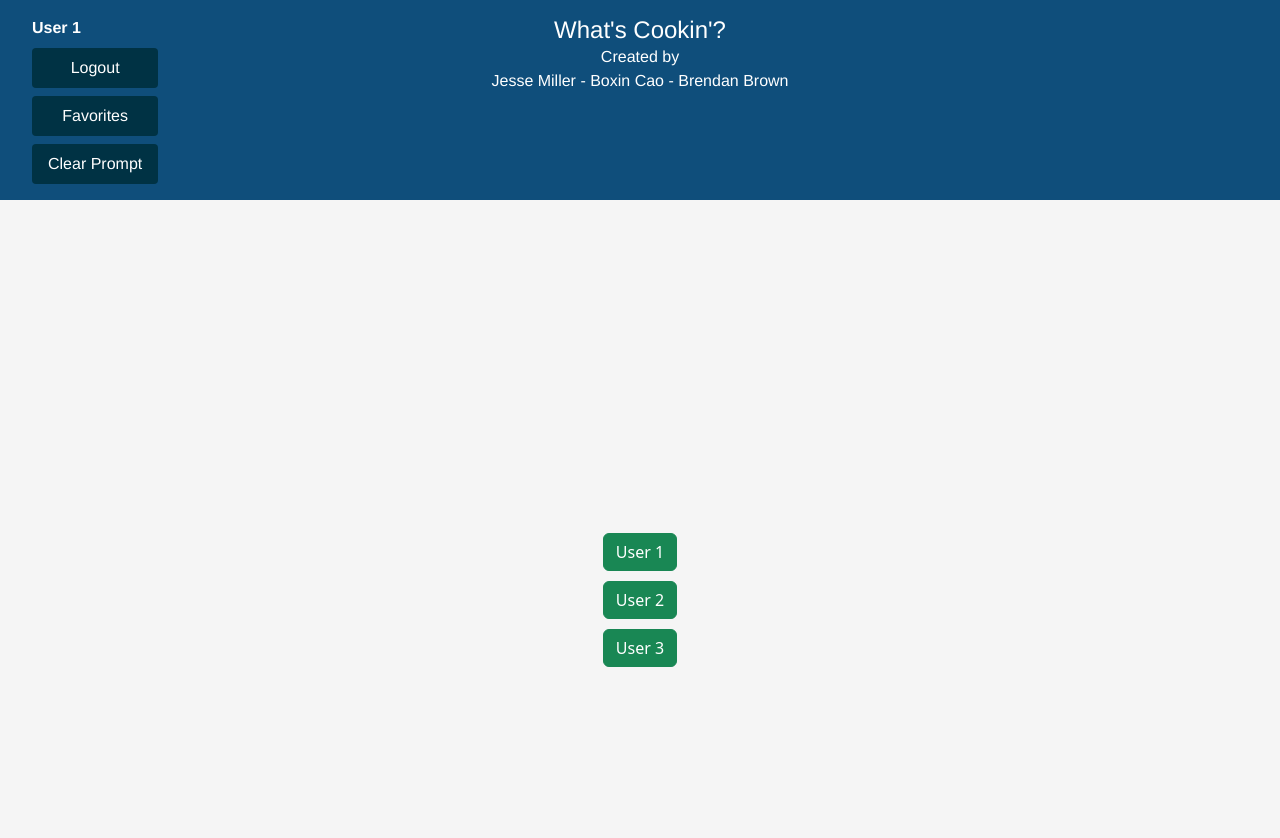
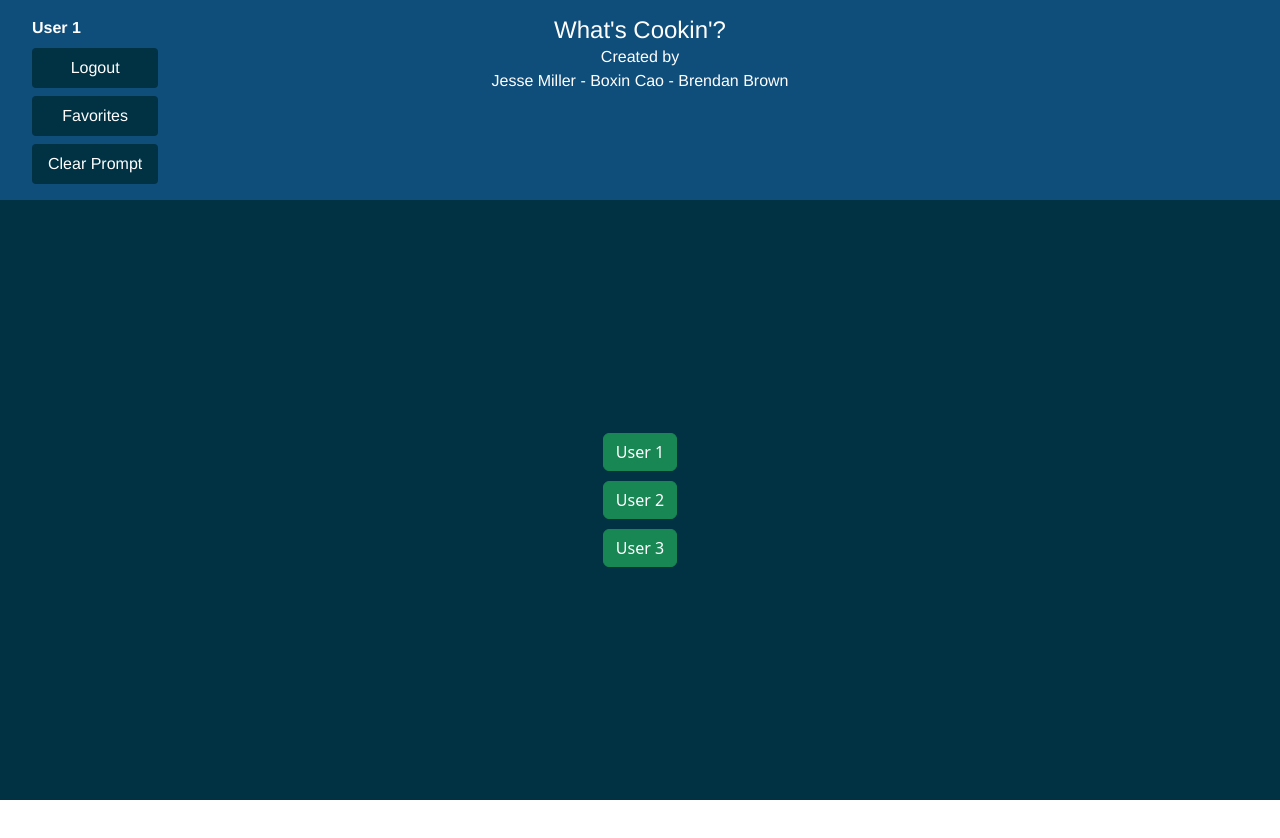
Before and after one commit to wizbren/whats-cookin, a React (Create React App) app in the folder client/: page /login in a window 1280 px wide. Shown: the top 838 px of the page. After the commit the page ends 800 px from the top, so only its background shows below. Built offline with nearby package versions, Linux system fonts and the light colour scheme; no server answers.

Commit message:
changed login scss partial so eliminate scrolling on the login page

```diff
--- a/client/src/styles/components/_login.scss
+++ b/client/src/styles/components/_login.scss
@@ -1,15 +1,21 @@
-// @import 'variables';
+@import "../variables";
 
-.login {
+.App {
   display: flex;
   flex-direction: column;
-  justify-content: center;
-  align-items: center;
-  min-height: 100vh;
+  height: 100vh;
 
-  background-color: #f5f5f5;  //this will actually be from /variables
+  .login {
+    flex: 1;
+    display: flex;
+    flex-direction: column;
+    justify-content: center;
+    align-items: center;
 
-  .btn {
-    margin: .3em;
+    background-color: $background; //this will actually be from /variables
+
+    .btn {
+      margin: 0.3em;
+    }
   }
 }
```
Also changed, not shown: client/src/styles/FavBadge.scss (added, +24 -0 lines).
